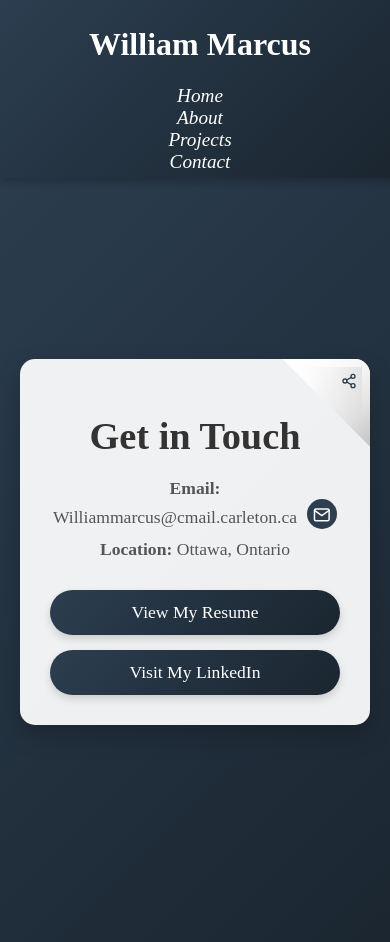
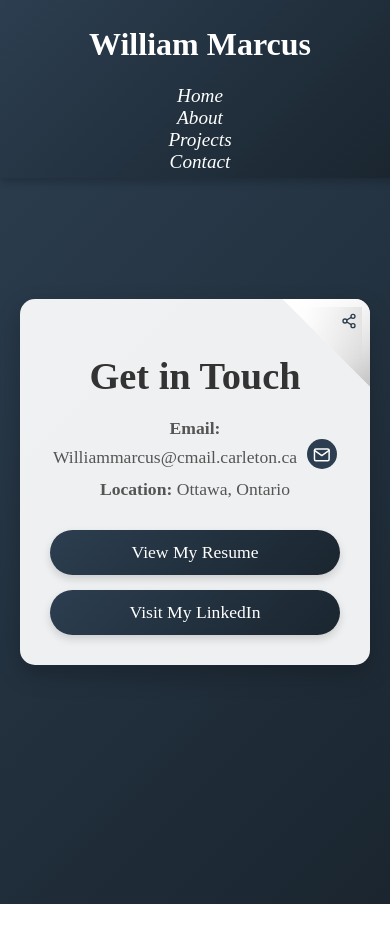
Before and after one commit to WillMarcuss/Website, a React (Create React App) app: page /contact in a window 390 px wide. Shown: the top 942 px of the page. After the commit the page ends 904 px from the top, so only its background shows below. Built offline with nearby package versions, Linux system fonts and the light colour scheme.

Commit message:
scrolling fix

```diff
--- a/src/pages/About.module.css
+++ b/src/pages/About.module.css
@@ -9,6 +9,8 @@
   border-radius: 10px;
   box-shadow: 0 4px 8px rgba(0, 0, 0, 0.2);
   overflow: hidden;
+  min-height: 100vh;
+  box-sizing: border-box; /* include padding in height to avoid accidental vertical overflow */
 }
 
 @media (max-width: 768px) {
@@ -66,7 +68,7 @@
 
 @media (max-width: 768px) {
   .aboutMe {
-    margin-top: 230px;
+    margin-top: 160px;
     width: 90%;
   }
 }
@@ -141,6 +143,11 @@
   right: 15px;
   transform-origin: -100px 0px;
   animation: orbit 12s linear infinite;
+  -webkit-backface-visibility: hidden;
+  backface-visibility: hidden;
+  -webkit-transform: translateZ(0);
+  transform: translateZ(0);
+  image-rendering: auto;
 }
 
 /* Spaced by 60° and delayed accordingly */
--- a/src/pages/Contact.module.css
+++ b/src/pages/Contact.module.css
@@ -17,6 +17,7 @@
   background: linear-gradient(135deg, #2c3e50, #1a252f);
   padding: 20px;
   font-family: 'Times New Roman', Times, serif;
+  box-sizing: border-box; /* include padding in min-height to avoid accidental overflow */
 }
 
 .overlay {
@@ -30,6 +31,10 @@
   text-align: center;
   animation: fadeIn 1s ease-out;
   overflow: hidden;
+  -webkit-backface-visibility: hidden;
+  backface-visibility: hidden;
+  -webkit-transform: translateZ(0);
+  transform: translateZ(0);
 }
 
 .heading {
@@ -265,7 +270,7 @@
   }
 
   .container {
-    margin-top: 100px;
+    margin-top: 60px;
   }
 
   .peelShare {
--- a/src/pages/Home.module.css
+++ b/src/pages/Home.module.css
@@ -8,6 +8,7 @@
   border-radius: 10px;
   box-shadow: 0 4px 8px rgba(0, 0, 0, 0.2);
   height: 100vh;
+  box-sizing: border-box; /* include padding in height to avoid accidental vertical overflow */
 }
 
 .heading {
@@ -132,6 +133,11 @@
     padding-top: 50px;
   }
 
+  /* Reduce top padding on small screens so content doesn't exceed viewport */
+  .container {
+    padding-top: 60px;
+  }
+
   .subheading {
     font-size: 1em;
     white-space: normal;
--- a/src/pages/Projects.module.css
+++ b/src/pages/Projects.module.css
@@ -10,6 +10,7 @@
   border-radius: 10px;
   box-shadow: 0 4px 8px rgba(0, 0, 0, 0.2);
   min-height: 100vh; /* 👈 ensures full-screen height */
+  box-sizing: border-box; /* include padding in min-height to avoid accidental overflow */
 }
 
 .projects-heading {
@@ -45,6 +46,10 @@
   transition: transform 0.3s ease, box-shadow 0.3s ease;
   animation: slideIn 1s ease-out;
   font-family: 'Times New Roman', Times, serif;
+  -webkit-backface-visibility: hidden;
+  backface-visibility: hidden;
+  -webkit-transform: translateZ(0);
+  transform: translateZ(0);
 }
 
 .project-card:hover {
```
